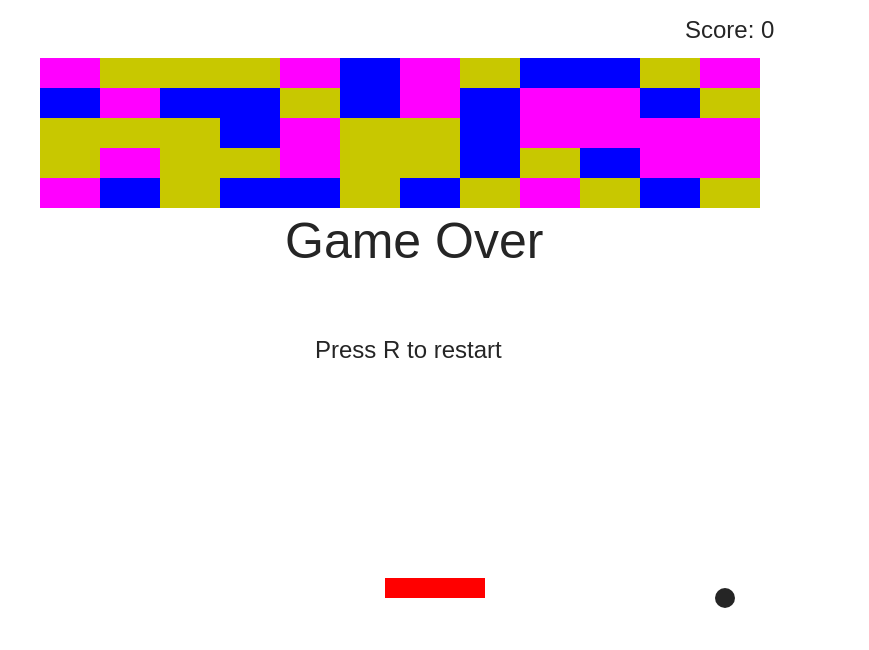
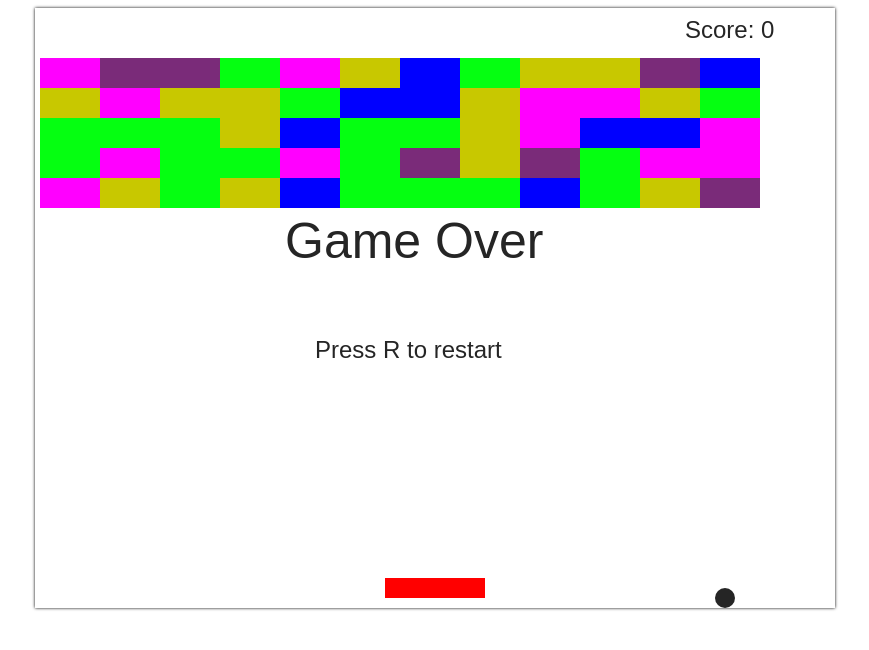
Before and after one commit to LeoGidev/Arkanoid, a plain HTML site: page index.html in a window 1280 px wide. Shown: the whole page, without its empty margins (205-1074 px from the left). Drawn offline with Linux system fonts and the light colour scheme.

Commit message:
se trabaja en script

```diff
--- a/index.html
+++ b/index.html
@@ -9,6 +9,8 @@
         background-color: #ffffff;
         display: block;
         margin: 0 auto;
+        color: #252525;
+        box-shadow: 0px 0px 3px black;
     }
 </style>
 </head>
--- a/script.js
+++ b/script.js
@@ -23,7 +23,7 @@ document.addEventListener("DOMContentLoaded", function() {
     const GRIS = "#252525";
     const RED = "#F00";
     const BLUE = "#00F";
-    const Color = ["#FF00FF", "#0000FF", "#C8C800"];  // Lista de colores
+    const Color = ["#FF00FF", "#0000FF", "#C8C800", "#05ff11", "#7a2b79"];  // Lista de colores
 
     let paddle = {
         x: (SCREEN_WIDTH - PADDLE_WIDTH) / 2,
```
